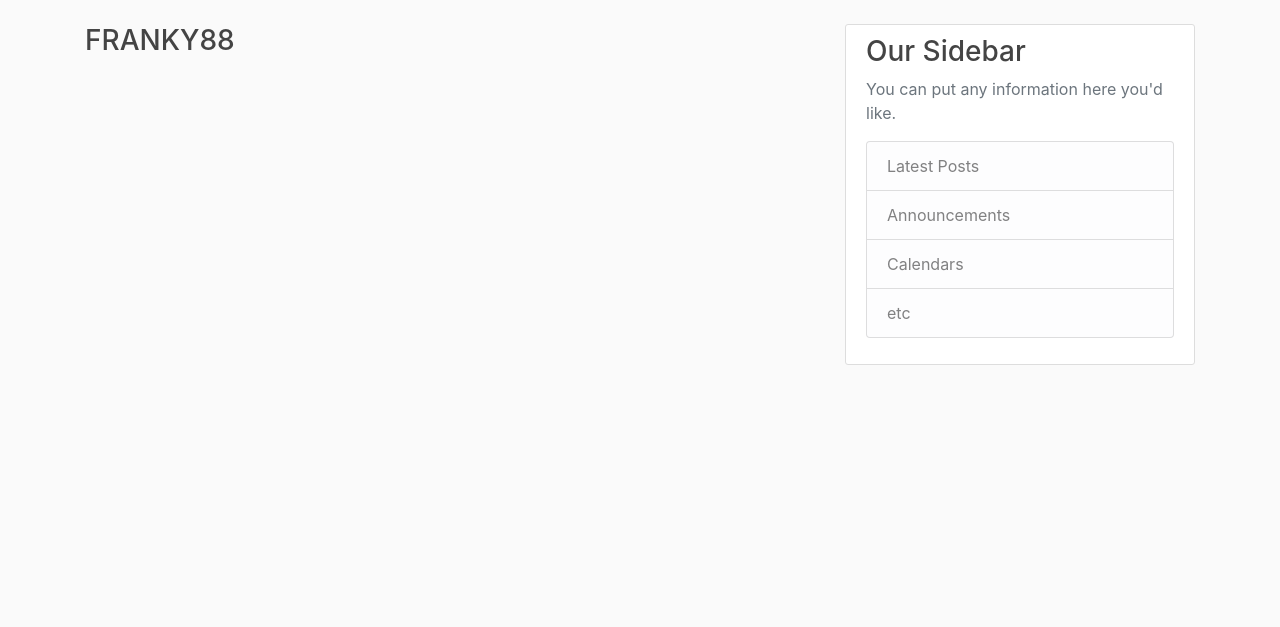
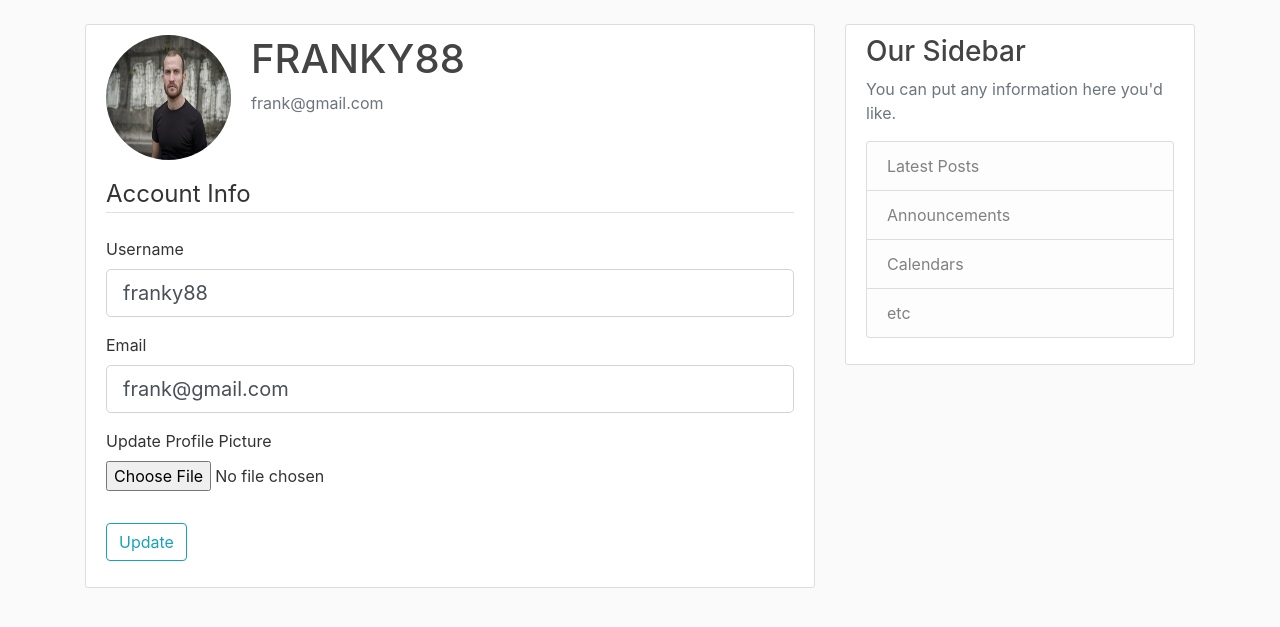
Before and after one commit to franky88/inventoryApp, a Flask app: page /account in a window 1280 px wide. Shown: the part 56-683 px from the top of the page. Run offline with Flask 2, Linux system fonts and the light colour scheme; a user stored in the database is signed in; some libraries are stand-ins or nearby versions.

Commit message:
user updates

```diff
--- a/inventory/__init__.py
+++ b/inventory/__init__.py
@@ -9,5 +9,7 @@ app.config['SQLALCHEMY_DATABASE_URI'] = 'sqlite:///inventory.db'
 db = SQLAlchemy(app)
 bcrypt = Bcrypt(app)
 login_manager = LoginManager(app)
+login_manager.login_view = 'login'
+login_manager.login_message_category = 'info'
 
 from inventory import routes
--- a/inventory/forms.py
+++ b/inventory/forms.py
@@ -1,4 +1,6 @@
+from flask_login import current_user
 from flask_wtf import FlaskForm
+from flask_wtf.file import FileField, FileAllowed
 from wtforms import StringField, PasswordField, SubmitField, BooleanField
 from wtforms.validators import DataRequired, Length, Email, EqualTo, ValidationError
 from inventory.models import User
@@ -23,3 +25,19 @@ class LoginForm(FlaskForm):
     password = PasswordField('Password', validators=[DataRequired()])
     remember = BooleanField('Remember Me')
     submit = SubmitField('Login')
+
+class UpdateAccountForm(FlaskForm):
+    username = StringField('Username', validators=[DataRequired(), Length(min=2, max=20)])
+    email = StringField('Email', validators=[DataRequired(), Email()])
+    picture = FileField('Update Profile Picture', validators=[FileAllowed(['jpg', 'png'])])
+    submit = SubmitField('Update')
+    def validate_username(self, username):
+        if username.data != current_user.username:
+            user = User.query.filter_by(username=username.data).first()
+            if user:
+                raise ValidationError('That username is taken. Please choose a different one.')
+    def validate_email(self, email):
+        if email.data != current_user.email:
+            user = User.query.filter_by(email=email.data).first()
+            if user:
+                raise ValidationError('That email is taken. Please choose a different one.')
--- a/inventory/routes.py
+++ b/inventory/routes.py
@@ -1,8 +1,10 @@
-from flask import render_template, flash, url_for, redirect
-from inventory.forms import RegistrationForm, LoginForm
+import os
+import secrets
+from flask import render_template, flash, url_for, redirect, request
+from inventory.forms import RegistrationForm, LoginForm, UpdateAccountForm
 from inventory.models import User, Post
 from inventory import app, bcrypt, db
-from flask_login import login_user, current_user, logout_user
+from flask_login import login_user, current_user, logout_user, login_required
 
 posts = [
     {
@@ -46,7 +48,11 @@ def login():
         user = User.query.filter_by(email=form.email.data).first()
         if user and bcrypt.check_password_hash(user.password, form.password.data):
             login_user(user, remember=form.remember.data)
-            return redirect(url_for('home'))
+            next_page = request.args.get('next')
+            if next_page:
+                return redirect(next_page)
+            else:
+                return redirect(url_for('home'))
         else:
             flash("Login unsuccessful. Please check email and password.", "danger")
     return render_template('inventory/login.html', title="login", form=form)
@@ -56,8 +62,29 @@ def logout():
     logout_user()
     return redirect(url_for("home"))
 
-@app.route('/account')
+def save_picture(form_picture):
+    random_hex = secrets.token_hex(8)
+    _, f_ext = os.path.splitext(form_picture.filename)
+    picture_fn = random_hex + f_ext
+    picture_path = os.path.join(app.root_path, 'static/profile picture', picture_fn)
+    form_picture.save(picture_path)
+    return picture_fn
+
+@app.route('/account', methods=["GET", "POST"])
+@login_required
 def account():
-    if not current_user.is_authenticated:
-        return redirect(url_for('login'))
-    return render_template('inventory/account.html', title="account")
+    form = UpdateAccountForm()
+    if form.validate_on_submit():
+        if form.picture.data:
+            picture_file = save_picture(form.picture.data)
+            current_user.image_file = picture_file
+        current_user.username = form.username.data
+        current_user.email = form.email.data
+        db.session.commit()
+        flash("Your account has been updated!", "success")
+        return redirect(url_for('account'))
+    elif request.method == "GET":
+        form.username.data = current_user.username
+        form.email.data = current_user.email
+    image_file = url_for('static', filename='profile picture/' + current_user.image_file)
+    return render_template('inventory/account.html', title="account", image_file=image_file, form=form)
--- a/inventory/templates/inventory/account.html
+++ b/inventory/templates/inventory/account.html
@@ -1,5 +1,58 @@
 {% extends "layout.html" %}
 
 {% block content %}
-<h3>{{ current_user.username|upper }}</h3>
+<div class="content-section">
+    <div class="media">
+        <img class="rounded-circle account-img" src="{{ image_file }}">
+        <div class="media-body">
+        <h2 class="account-heading">{{ current_user.username|upper }}</h2>
+        <p class="text-secondary">{{ current_user.email }}</p>
+        </div>
+    </div>
+    <form action="" method="POST" enctype="multipart/form-data">
+        {{ form.hidden_tag() }}
+        <fieldset class="form-group">
+            <legend class="border-bottom mb-4">Account Info</legend>
+                <div class="form-group">
+                    {{ form.username.label(class="form-control-label") }}
+
+                    {% if form.username.errors %}
+                        {{ form.username(class="form-control form-control-lg is-invalid") }}
+                        <div class="invalid-feedback">
+                            {% for error in form.username.errors %}
+                                <span>{{ error }}</span>
+                            {% endfor %}
+                        </div>
+                    {% else %}
+                        {{ form.username(class="form-control form-control-lg") }}
+                    {% endif %}
+                </div>
+                <div class="form-group">
+                    {{ form.email.label(class="form-control-label") }}
+                    {% if form.email.errors %}
+                        {{ form.email(class="form-control form-control-lg is-invalid") }}
+                        <div class="invalid-feedback">
+                            {% for error in form.email.errors %}
+                                <span>{{ error }}</span>
+                            {% endfor %}
+                        </div>
+                    {% else %}
+                        {{ form.email(class="form-control form-control-lg") }}
+                    {% endif %}
+                </div>
+                <div class="form-group">
+                    {{ form.picture.label() }}
+                    {{ form.picture(class="form-control-file") }}
+                    {% if form.picture.errors %}
+                        {% for error in form.picture.errors %}
+                            <span class="text-danger">{{ error }}</span><br>
+                        {% endfor %}
+                    {% endif %}
+                </div>
+        </fieldset>
+        <div class="form-group">
+            {{ form.submit(class="btn btn-outline-info") }}
+        </div>
+    </form>
+</div>
 {% endblock %}
--- a/inventory/templates/layout.html
+++ b/inventory/templates/layout.html
@@ -8,7 +8,11 @@
     <!-- Bootstrap CSS -->
     <link rel="stylesheet" href="https://stackpath.bootstrapcdn.com/bootstrap/4.3.1/css/bootstrap.min.css" integrity="sha384-ggOyR0iXCbMQv3Xipma34MD+dH/1fQ784/j6cY/iJTQUOhcWr7x9JvoRxT2MZw1T" crossorigin="anonymous">
     <link rel="stylesheet" href="{{ url_for('static', filename='main.css') }}">
-    <title>Hello, world!</title>
+    {% if title %}
+    <title>INVENTORY | {{ title|title }}</title>
+    {% else %}
+    <title>INVENTORY</title>
+    {% endif %}
   </head>
   <body>
     <header class="site-header">
```
Also changed, not shown: inventory/inventory.db, inventory/static/profile picture/1d1c533744f72f80.jpg (added), inventory/static/profile picture/41ec253268d19716.jpg (added), inventory/static/profile picture/default.jpg (added), 2 other files.
